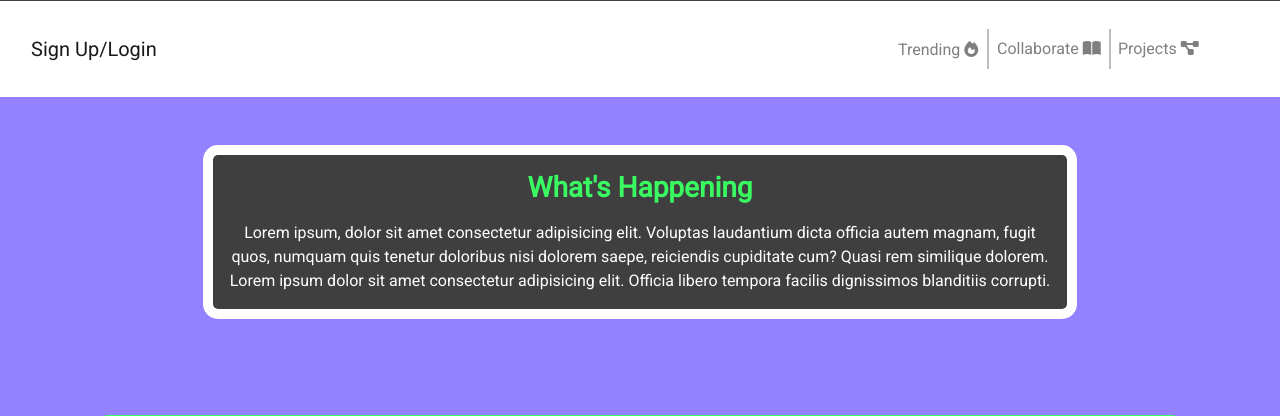
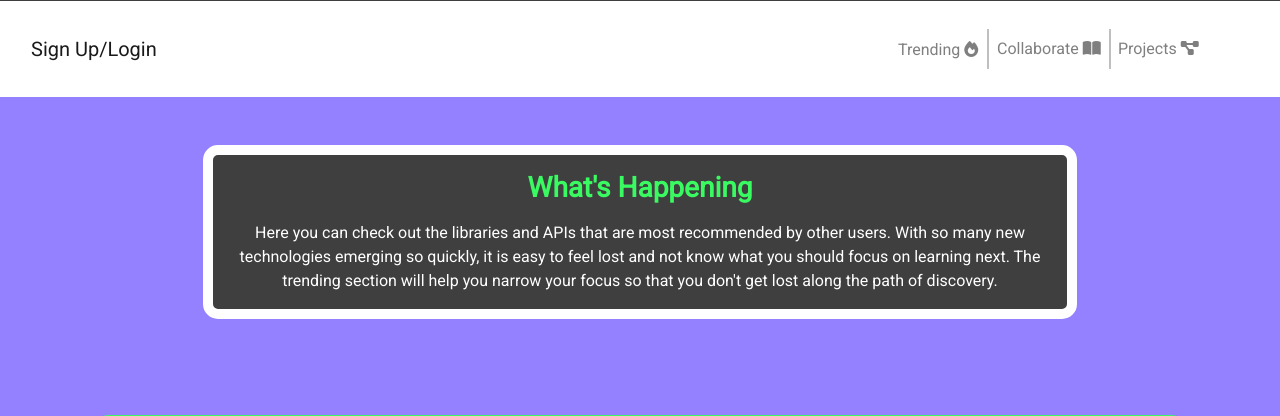
Before and after one commit to gggriffin/Sprout, a Node server app: page /trending in a window 1280 px wide. Shown: the part 319-735 px from the top of the page. Run offline with Node 20, Linux system fonts and the light colour scheme; data that the repository does not hold is empty; some libraries are stand-ins or nearby versions.

Commit message:
limit the varchar for trending page on the descrptiom

```diff
--- a/models/libraryLists.js
+++ b/models/libraryLists.js
@@ -1,14 +1,14 @@
 module.exports = function (sequelize, DataTypes) {
  var libraryLists = sequelize.define("libraryLists", {
         title: {
-            type: DataTypes.STRING,
+            type: DataTypes.STRING(75),
             allowNull: false,
             validate: {
                 len: [1]
             }
         },
         body: {
-            type: DataTypes.TEXT,
+            type: DataTypes.STRING(75),
             allowNull: false,
             validate: {
                 len: [1]
@@ -22,7 +22,7 @@ module.exports = function (sequelize, DataTypes) {
             }
         },
         link: {
-            type: DataTypes.STRING,
+            type: DataTypes.STRING(75),
             allowNull: false,
             validate: {
                 len: [1]
--- a/views/trending.handlebars
+++ b/views/trending.handlebars
@@ -45,10 +45,11 @@
   <div class="row">
     <div class="col-8 offset-2 text-center mt-5 feature mb-5">
       <h3 class="mt-3 feature-title">What's Happening</h3>
-      <p class="mt-3">Lorem ipsum, dolor sit amet consectetur adipisicing elit. Voluptas laudantium dicta officia autem
-        magnam, fugit quos, numquam quis tenetur doloribus nisi dolorem saepe, reiciendis cupiditate cum? Quasi rem
-        similique dolorem. Lorem ipsum dolor sit amet consectetur adipisicing elit. Officia libero tempora facilis
-        dignissimos blanditiis corrupti.</p>
+      <p class="mt-3">Here you can check out the libraries and APIs that are most recommended
+        by other users. With so many new technologies emerging so quickly, it is easy
+        to feel lost and not know what you should focus on learning next. The trending
+        section will help you narrow your focus so that you don't get lost along the path
+        of discovery.</p>
     </div>
   </div>
 
```
Also changed, not shown: models/apiLists.js (+4 -4 lines), views/projects.handlebars (+6 -6 lines).
